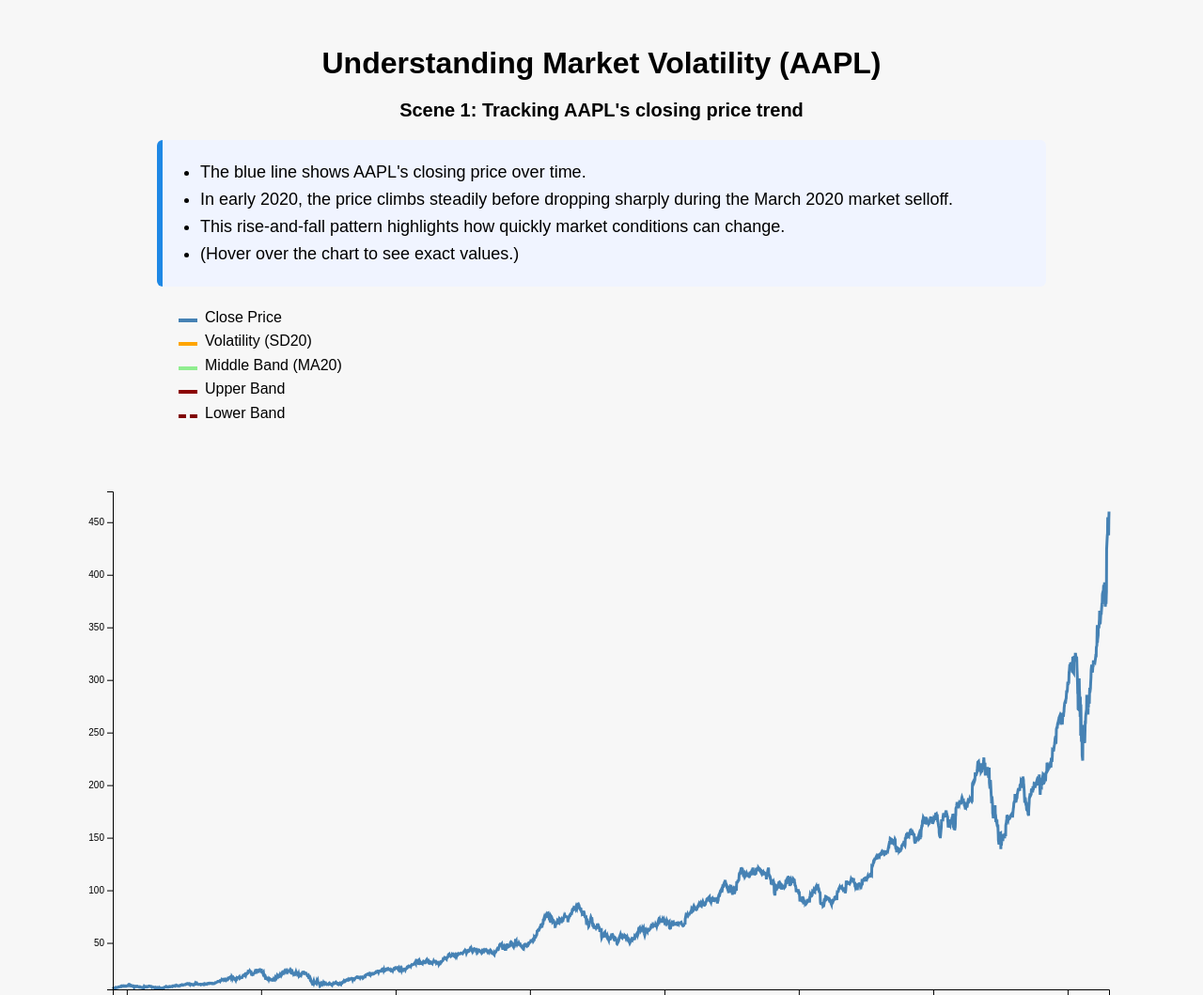
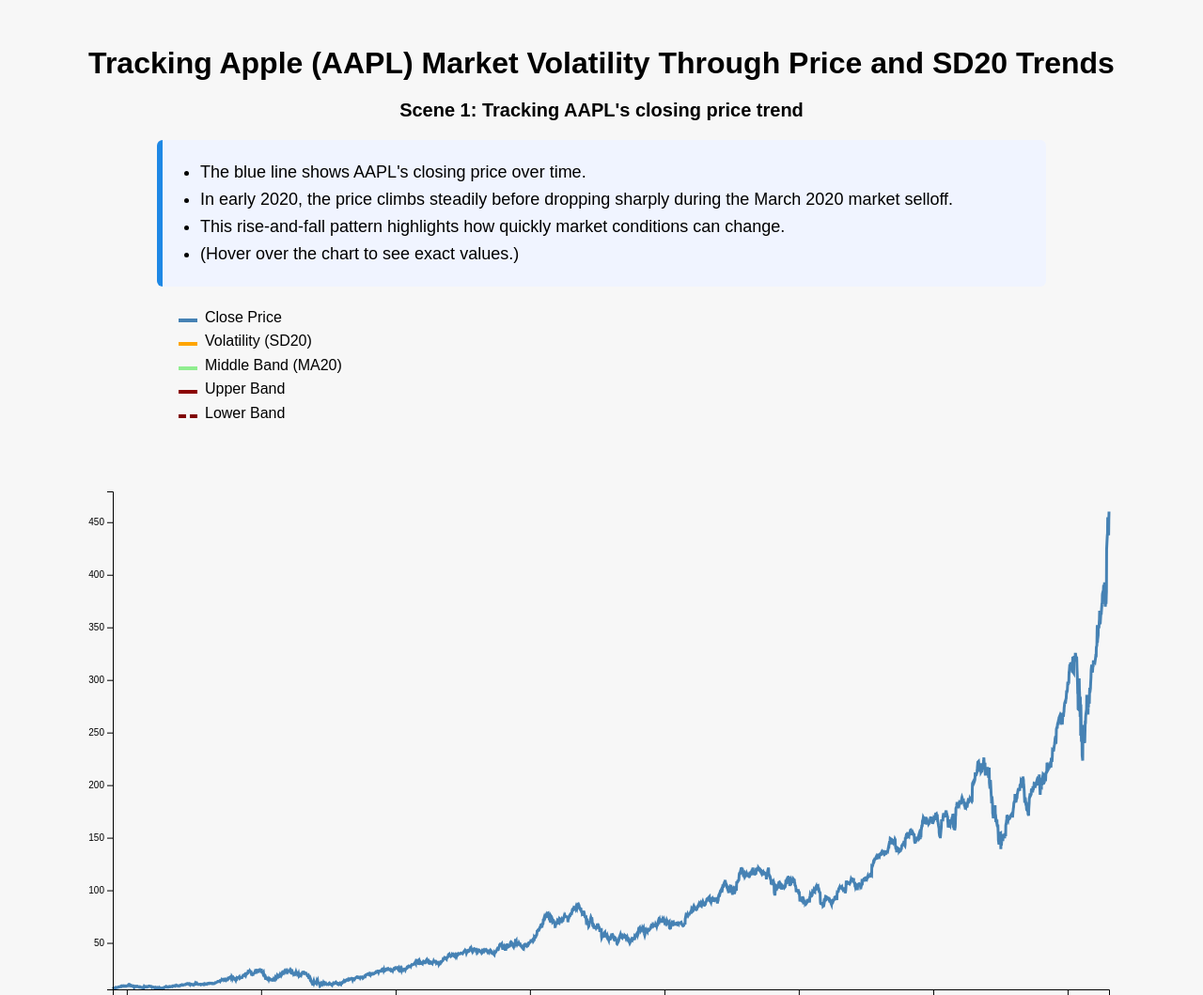
Before and after one commit to vishy111/Market-volatility-Patterns, a plain HTML site: page index.html in a window 1280 px wide. Shown: the top 1059 px of the page at 94% size. Drawn offline with nearby package versions, Linux system fonts and the light colour scheme.

Commit message:
Update index.html

```diff
--- a/index.html
+++ b/index.html
@@ -2,7 +2,7 @@
 <html>
 <head>
   <meta charset="UTF-8">
-  <title>AAPL Volatility</title>
+  <title>Tracking Apple (AAPL) Market Volatility Through Price and SD20 Trends</title>
   <link rel="stylesheet" href="style.css">
   <script src="https://d3js.org/d3.v7.min.js"></script>
   <style>
@@ -77,7 +77,7 @@
   </style>
 </head>
 <body>
-  <h1 style="text-align:center;">Understanding Market Volatility (AAPL)</h1>
+  <h1 style="text-align:center;"> Tracking Apple (AAPL) Market Volatility Through Price and SD20 Trends </h1>
 
   <div id="summary1" class="scene-title" style="display:block;">Scene 1: Tracking AAPL's closing price trend</div>
   <div id="summary2" class="scene-title">Scene 2: Measuring volatility with SD20</div>
```
